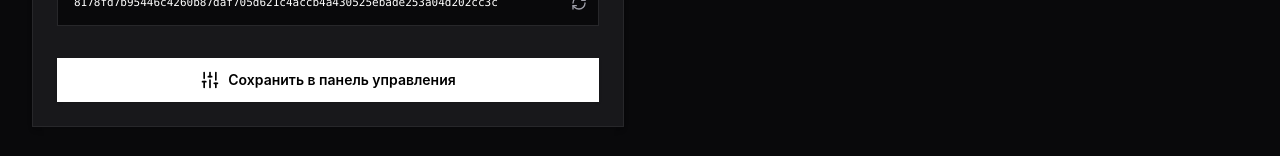
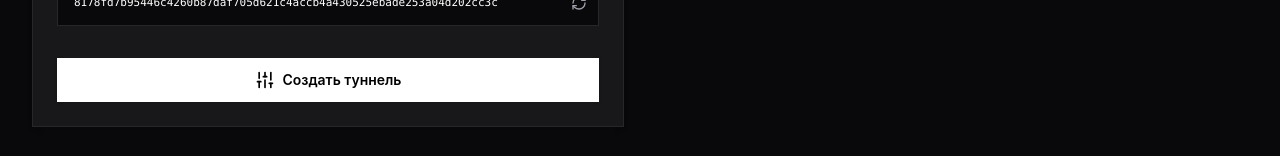
Before and after one commit to relativemodder/olcgui, a SvelteKit app: page /wizard in a window 1280 px wide. Shown: the part 759-915 px from the top of the page. Built offline with nearby package versions, Linux system fonts and the light colour scheme; no server answers.

Commit message:
Add CI pipeline and update create tunnel button label

```diff
--- a/src/routes/wizard/+page.svelte
+++ b/src/routes/wizard/+page.svelte
@@ -386,7 +386,7 @@
 					>
 						<Sliders class="h-5 w-5" />
 						<span
-							>{data.editInstance ? 'Сохранить изменения' : 'Сохранить в панель управления'}</span
+							>{data.editInstance ? 'Сохранить изменения' : 'Создать туннель'}</span
 						>
 					</button>
 				</form>
```
